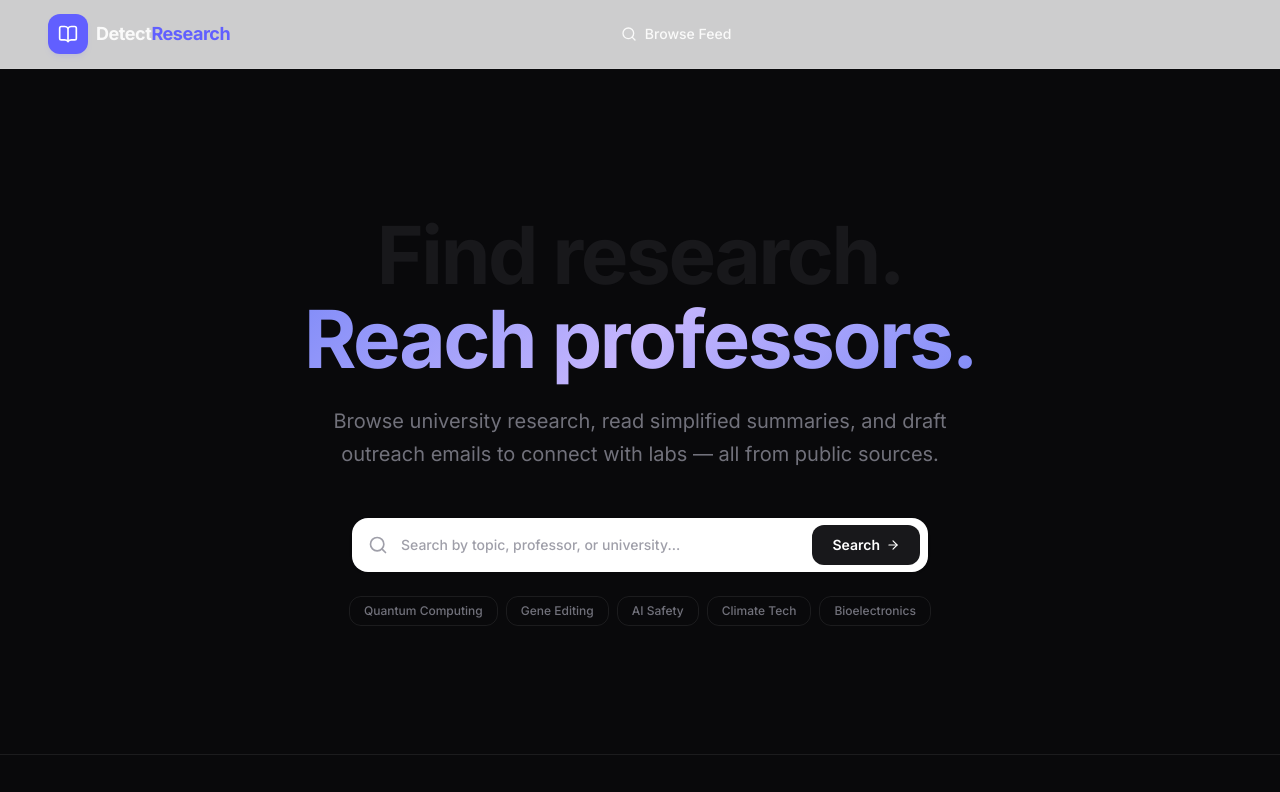
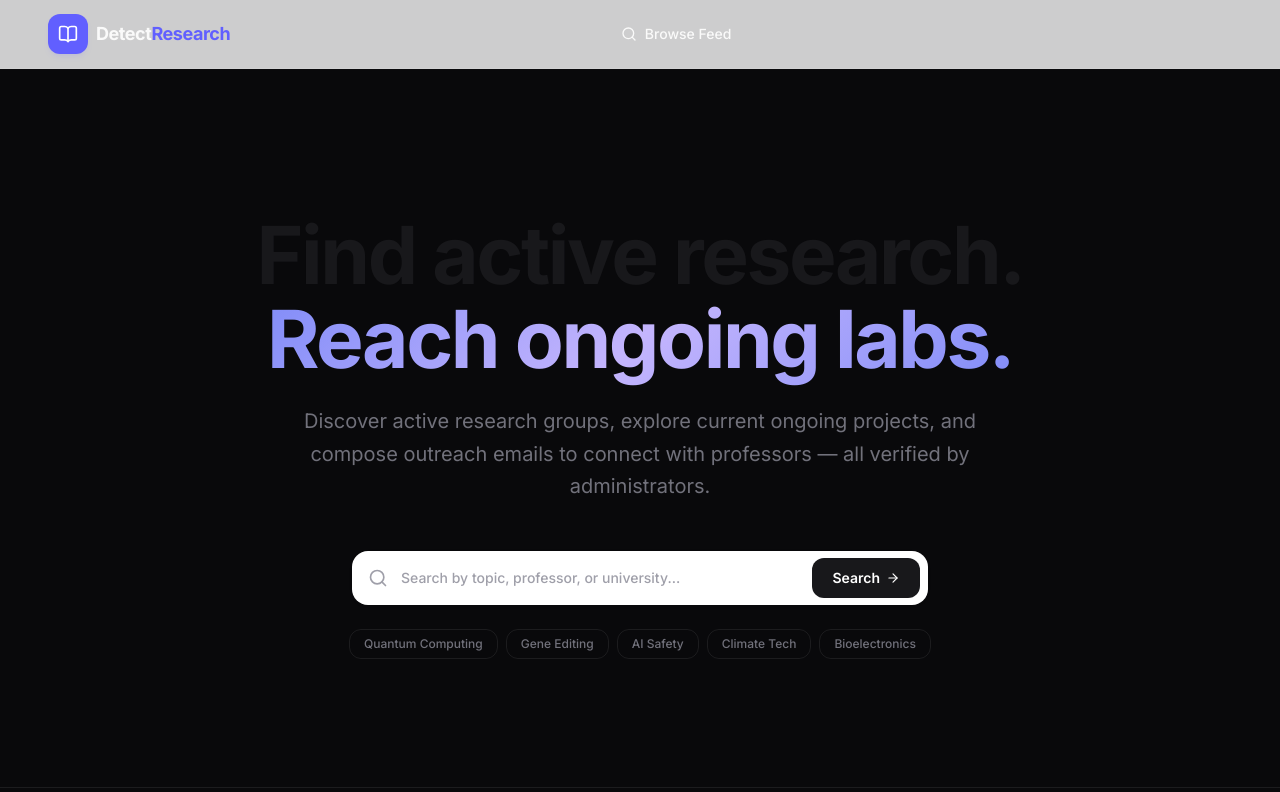
Before and after one commit to shrey1110-dotcom/DetectResearch, a Next.js app: page / in a window 1280 px wide. Shown: the top 792 px of the page. Built offline with nearby package versions, Linux system fonts and the light colour scheme; no server answers; the database is empty.

Commit message:
ui: align homepage hero headers with ongoing lab positions

```diff
--- a/src/app/page.tsx
+++ b/src/app/page.tsx
@@ -44,14 +44,14 @@ export default function LandingPage() {
         <div className="max-w-4xl mx-auto text-center">
           {/* Headline */}
           <h1 className="text-5xl sm:text-6xl md:text-[80px] font-bold tracking-tight leading-[1.05] text-zinc-900 dark:text-white">
-            Find research.
+            Find active research.
             <br />
-            <span className="text-accent-gradient">Reach professors.</span>
+            <span className="text-accent-gradient">Reach ongoing labs.</span>
           </h1>
 
           {/* Subheadline */}
           <p className="mt-6 text-lg md:text-xl text-zinc-500 dark:text-zinc-400 max-w-2xl mx-auto leading-relaxed font-normal">
-            Browse university research, read simplified summaries, and draft outreach emails to connect with labs — all from public sources.
+            Discover active research groups, explore current ongoing projects, and compose outreach emails to connect with professors — all verified by administrators.
           </p>
 
           {/* Search Bar - Clean, single-line like Vercel */}
```
